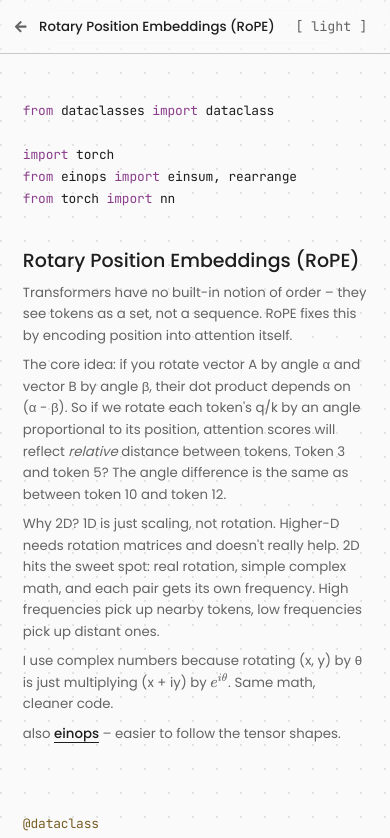
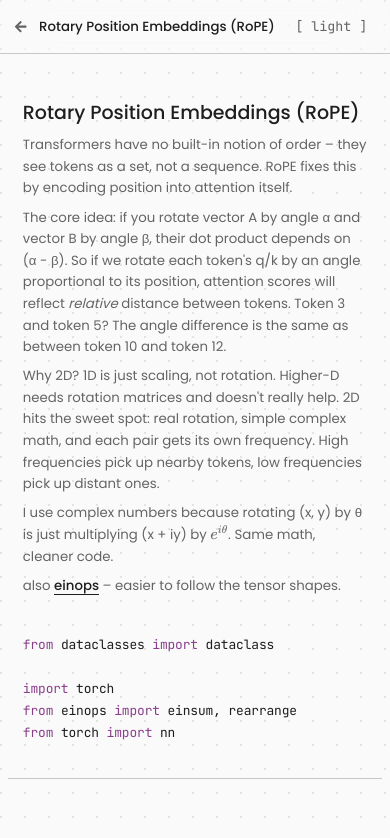
Before and after one commit to esceptico/website, a Next.js app: page /docs/rope in a window 390 px wide. Shown: the top 838 px of the page. Built offline with nearby package versions, Linux system fonts and the light colour scheme.

Commit message:
mobile layout fix

```diff
--- a/src/components/docs/DocChunk.tsx
+++ b/src/components/docs/DocChunk.tsx
@@ -80,10 +80,12 @@ export function DocChunk({ chunk, language, index }: DocChunkProps) {
         transition: 'background-color 0.2s ease',
       }}
     >
-      {/* Two column layout */}
-      <div className="grid grid-cols-1 lg:grid-cols-2 gap-4 lg:gap-8">
-        {/* Code - Left side */}
-        <div className={`py-3 ${!hasCode ? 'hidden lg:block opacity-0' : ''}`}>
+      {/* Two column layout - docs first on mobile */}
+      <div className="grid grid-cols-1 lg:grid-cols-2 gap-0 lg:gap-8">
+        {/* Code - Left side on desktop, second on mobile */}
+        <div className={`py-3 order-2 lg:order-1 ${!hasCode ? 'hidden lg:block opacity-0' : ''}`}>
+          {/* Mobile: code gets subtle background to group with doc above */}
+          <div className="lg:bg-transparent bg-[var(--theme-text-primary)]/[0.03] -mx-4 px-4 py-2 rounded-lg lg:mx-0 lg:px-0 lg:py-0 lg:rounded-none">
             <pre className="overflow-x-auto">
               <code
                 className="font-jetbrains-mono text-[0.85rem] leading-[1.7] tracking-[-0.01em] block"
@@ -91,9 +93,10 @@ export function DocChunk({ chunk, language, index }: DocChunkProps) {
               />
             </pre>
           </div>
+        </div>
 
-        {/* Docs - Right side */}
-        <div className={`py-3 lg:pl-6 lg:border-l border-[var(--theme-border)] ${!hasDoc ? 'opacity-30' : ''}`}>
+        {/* Docs - Right side on desktop, first on mobile */}
+        <div className={`py-3 order-1 lg:order-2 lg:pl-6 lg:border-l border-[var(--theme-border)] ${!hasDoc ? 'opacity-30' : ''}`}>
           <div className="text-[0.875rem] text-[var(--theme-text-secondary)] leading-relaxed">
             <ReactMarkdown
               remarkPlugins={[remarkMath]}
@@ -105,6 +108,9 @@ export function DocChunk({ chunk, language, index }: DocChunkProps) {
           </div>
         </div>
       </div>
+
+      {/* Mobile separator between chunks */}
+      <div className="lg:hidden h-px bg-[var(--theme-border)] my-4 -mx-4" />
     </div>
   );
 }
```
Also changed, not shown: src/components/content/PersonalInfo.tsx (+5 -5 lines). Lines whose indentation alone changed are shown as unchanged.
